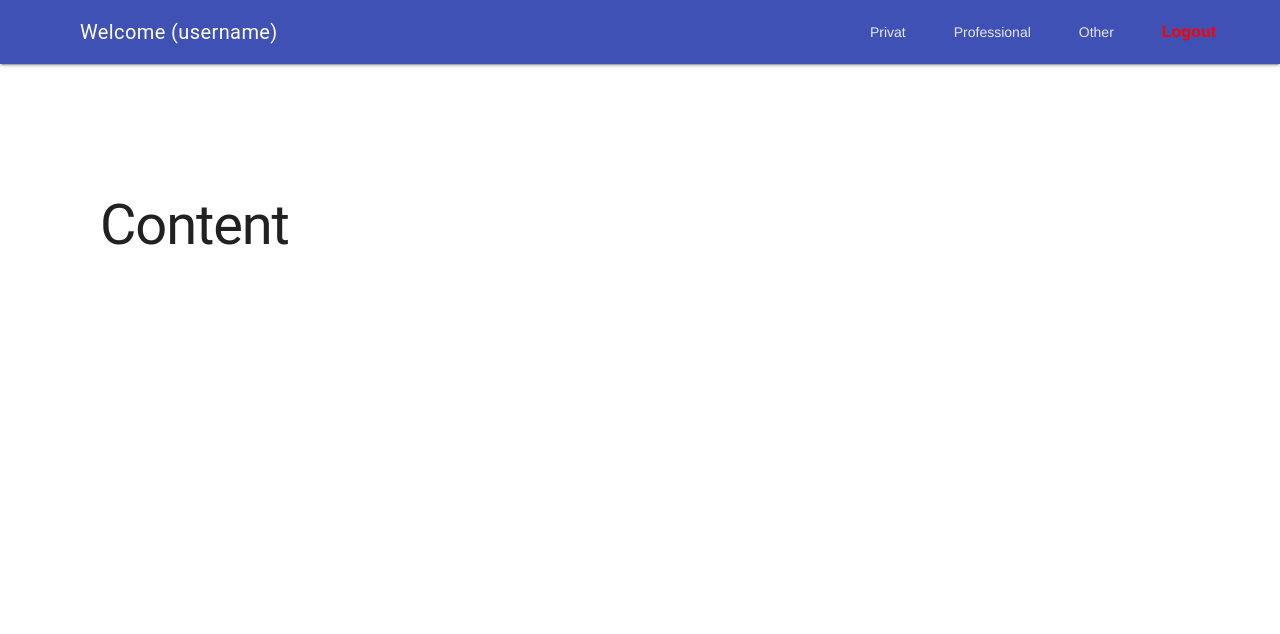
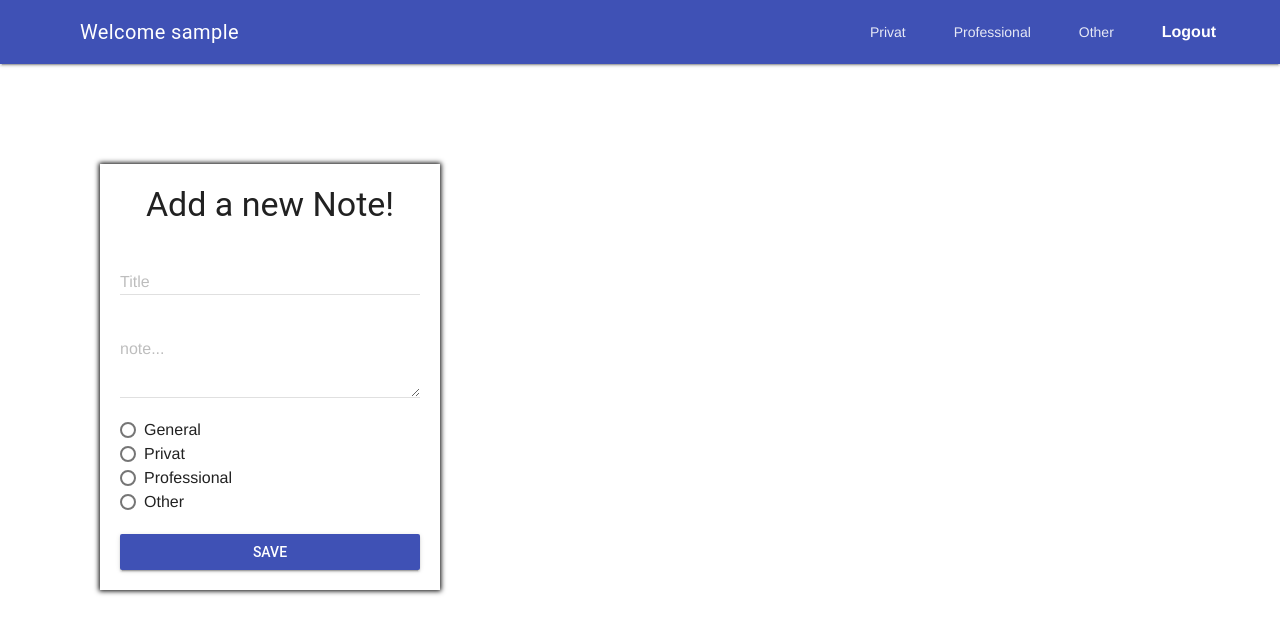
Before and after one commit to Florian-Appel/Django-Note-App, a Django app: page /notes/ in a window 1280 px wide. Shown: the top 634 px of the page. Run offline with Django 4.2, Linux system fonts and the light colour scheme; the visitor is signed in with stand-in values (Sample User, id 1).

Commit message:
add content

```diff
--- a/notes/admin.py
+++ b/notes/admin.py
@@ -1,6 +1,7 @@
 from django.contrib import admin
-from .models import Notes
+from .models import Notes, Category
 
 # Register your models here.
 
 admin.site.register(Notes)
+admin.site.register(Category)
--- a/notes/models.py
+++ b/notes/models.py
@@ -2,6 +2,10 @@ from django.db import models
 
 # Create your models here.
 
+class Category(models.Model):
+    name = models.CharField(max_length=20)
+
 class Notes(models.Model):
     title = models.CharField(max_length=30)
     note = models.CharField(max_length=100)
+    category = models.ForeignKey(Category, on_delete=models.CASCADE, default=None, blank=True, null=True)
--- a/notes/templates/notes/index.html
+++ b/notes/templates/notes/index.html
@@ -1,9 +1,76 @@
 {% extends "base.html" %}
 {% block content %}
 {% if request.user.is_authenticated %}
-    <div>
-        <h1>Content</h1>
+<style>
+    form {
+        display: flex;
+        flex-direction: column;
+        width: fit-content;
+    }
+
+    .toggle {
+        display: flex;
+        flex-direction: column;
+        margin-bottom: 20px;
+    }
+
+    .new-note{
+        padding: 20px;
+        box-shadow: 0px 0px 5px 1px black;
+        width: fit-content;
+    }
+
+    .new-note h3 {
+        margin-top: 0;
+    }
+
+    .headline{
+        text-align: center;
+    }
+</style>
+
+<div class="new-note">
+    <div class="headline">
+        <h3>Add a new Note!</h3>
     </div>
+
+    <form action="" method="">
+        {% csrf_token %}
+
+        <div style="display: flex;" class="mdl-textfield mdl-js-textfield mdl-textfield--floating-label">
+            <input name="username" class="mdl-textfield__input" type="text" id="sample3">
+            <label class="mdl-textfield__label" for="sample3">Title</label>
+        </div>
+        <div class="mdl-textfield mdl-js-textfield">
+            <textarea class="mdl-textfield__input" type="text" rows= "3" id="sample5"></textarea>
+            <label class="mdl-textfield__label" for="sample5">note...</label>
+        </div>
+
+        <div class="toggle">
+            <label class="mdl-radio mdl-js-radio mdl-js-ripple-effect" for="option-1">
+                <input type="radio" id="option-1" class="mdl-radio__button" name="options" value="1">
+                <span class="mdl-radio__label">General</span>
+              </label>
+              <label class="mdl-radio mdl-js-radio mdl-js-ripple-effect" for="option-2">
+                <input type="radio" id="option-2" class="mdl-radio__button" name="options" value="2">
+                <span class="mdl-radio__label">Privat</span>
+              </label>
+              <label class="mdl-radio mdl-js-radio mdl-js-ripple-effect" for="option-3">
+                <input type="radio" id="option-3" class="mdl-radio__button" name="options" value="3">
+                <span class="mdl-radio__label">Professional</span>
+              </label>
+              <label class="mdl-radio mdl-js-radio mdl-js-ripple-effect" for="option-4">
+                <input type="radio" id="option-4" class="mdl-radio__button" name="options" value="4">
+                <span class="mdl-radio__label">Other</span>
+            </label>
+        </div>
+
+        <button class="mdl-button mdl-js-button mdl-button--raised mdl-js-ripple-effect mdl-button--colored">
+            Save
+        </button>
+    </form>
+</div>
+
 {% else %}
     <h2>Nicht eingeloggt</h2>
     <p>Bitte logge dich <a href="/login/">hier</a> ein.</p>
--- a/templates/base.html
+++ b/templates/base.html
@@ -22,7 +22,7 @@
         .logout-desktop {
             font-weight: 600;
             font-size: 16px;
-            color: red;
+            color: white;
             text-decoration: none;
             padding: 0 24px;
         }
@@ -30,7 +30,7 @@
         .logout-smartphone{
             font-weight: 600;
             font-size: 16px;
-            color: red;
+            color: black;
             text-decoration: none;
             margin: 0;
             padding: 16px 40px;
@@ -44,7 +44,7 @@
           <div class="mdl-layout__header-row">
             <!-- Title -->
             {% if request.user.is_authenticated %}
-            <span class="mdl-layout-title">Welcome (username)</span>
+            <span class="mdl-layout-title">Welcome {{request.user}}</span>
             {% else %}
             <span class="mdl-layout-title">Welcome, please login!</span>
             {% endif %}
```
Also changed, not shown: notes/migrations/0002_category_notes_category.py (added).
